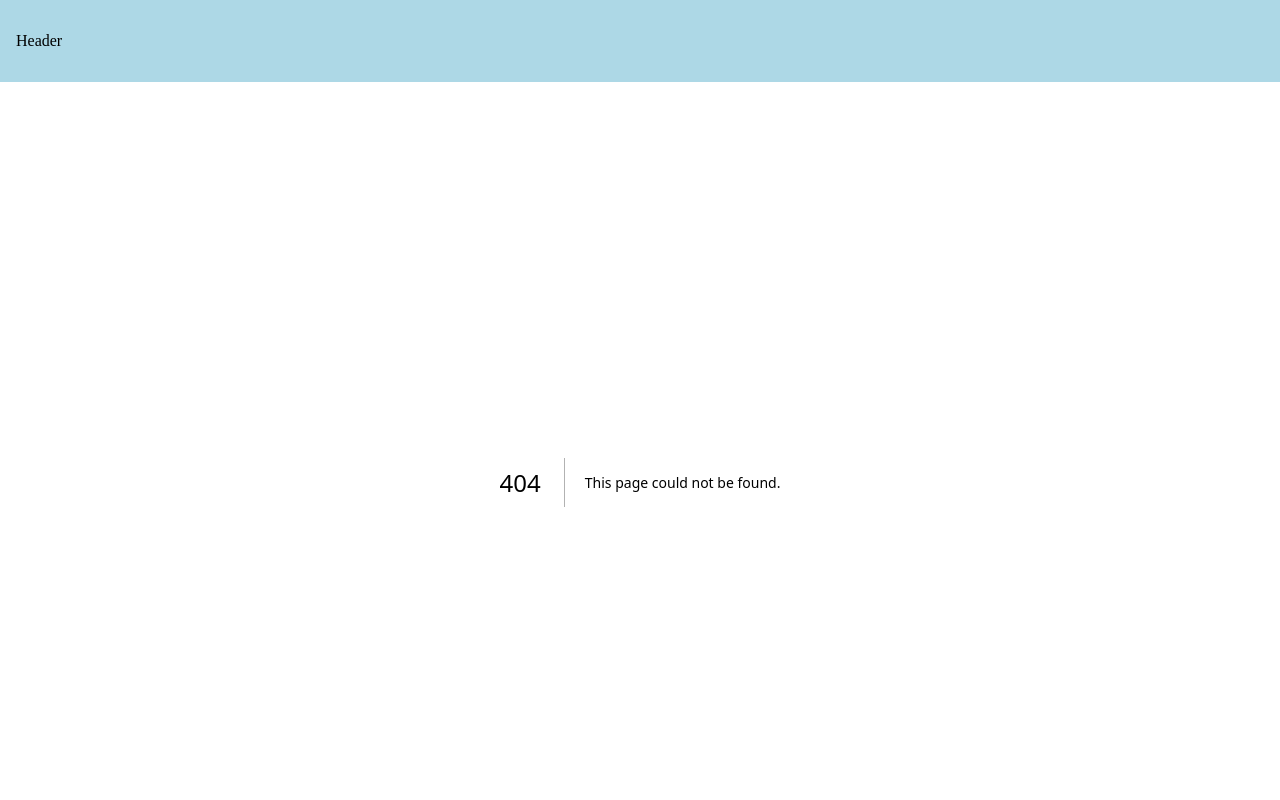
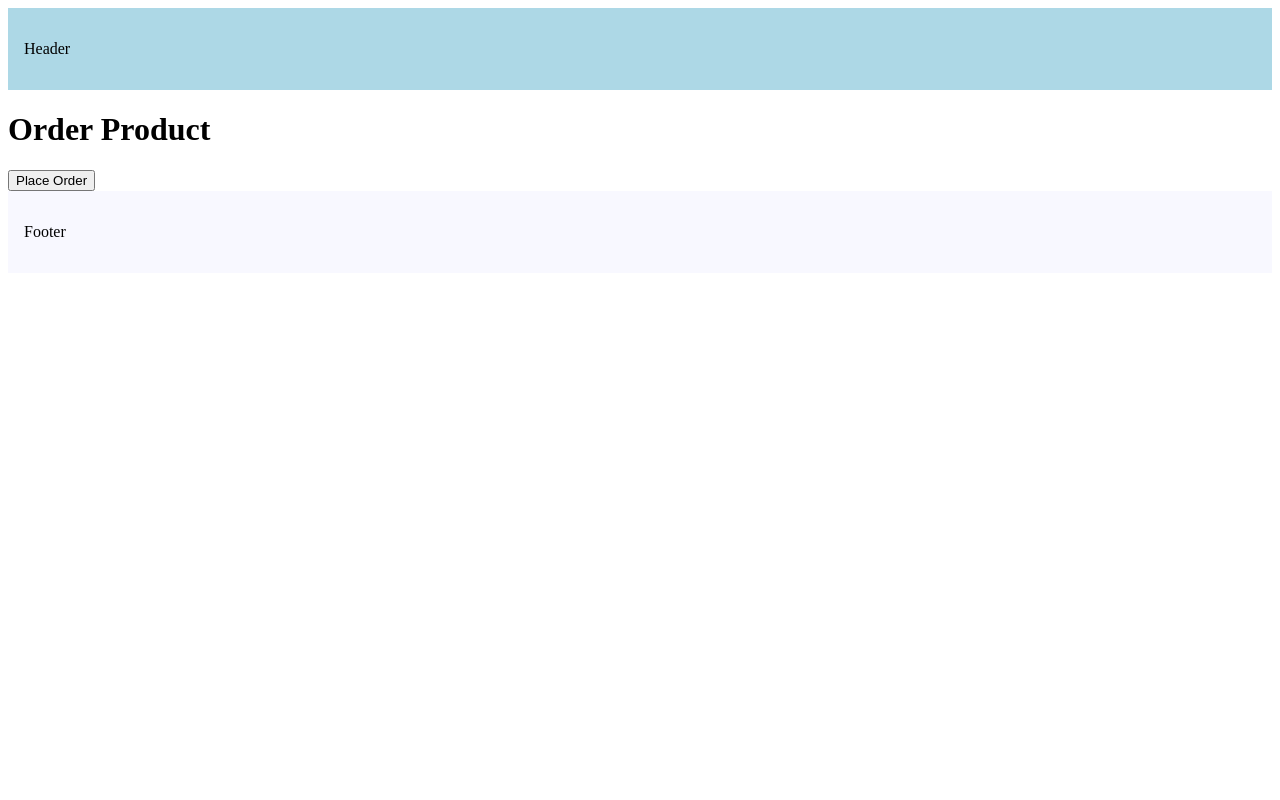
Before and after one commit to CloudFoundry276/nextjs-tutorials, a Next.js app in the folder routing-demo/: page /order-product in a window 1280 px wide. Before the commit this address had no page. Shown: the top 800 px of the page. Built offline with nearby package versions, Linux system fonts and the light colour scheme.

Commit message:
implement programatic navigation using useRouter & redirect

```diff
--- /dev/null
+++ b/routing-demo/src/app/order-product/page.tsx
@@ -0,0 +1,18 @@
+"use client"
+import { useRouter } from "next/navigation";
+
+export default function OrderProduct() {
+    const router = useRouter()
+
+    const handleClick = () => {
+        console.log("Placing your order...");
+        router.push("/");
+    }
+
+    return (
+        <>
+            <h1>Order Product</h1>
+            <button onClick={handleClick}>Place Order</button>
+        </>
+    )
+}
--- a/routing-demo/src/app/products/[productId]/reviews/[reviewId]/page.tsx
+++ b/routing-demo/src/app/products/[productId]/reviews/[reviewId]/page.tsx
@@ -1,9 +1,10 @@
-import { notFound } from "next/navigation";
+import { notFound, redirect } from "next/navigation";
 
 export default async function ProductReview({ params, }: { params: Promise<{ productId: string; reviewId: string }> }) {
     const { productId, reviewId } = await params
     if (parseInt(reviewId) > 1000) {
-        notFound()
+        // notFound();
+        redirect("/products");
     }
     return (
         <h1>Review {reviewId} for Product {productId}</h1>
```
